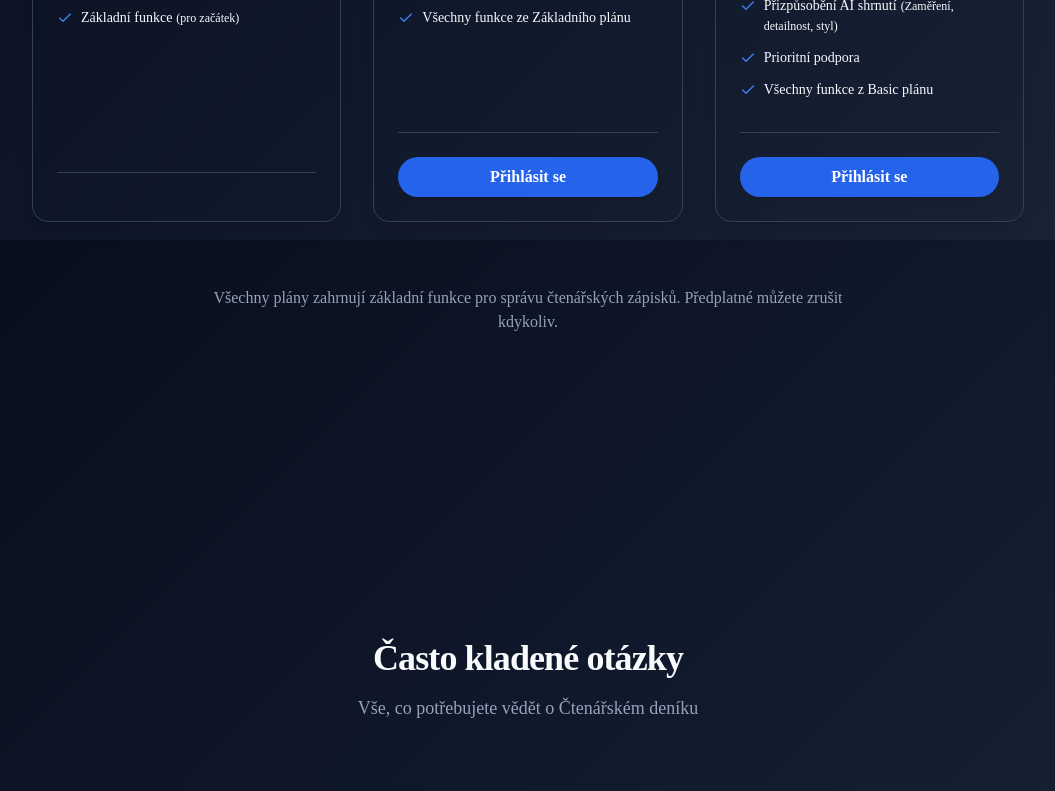
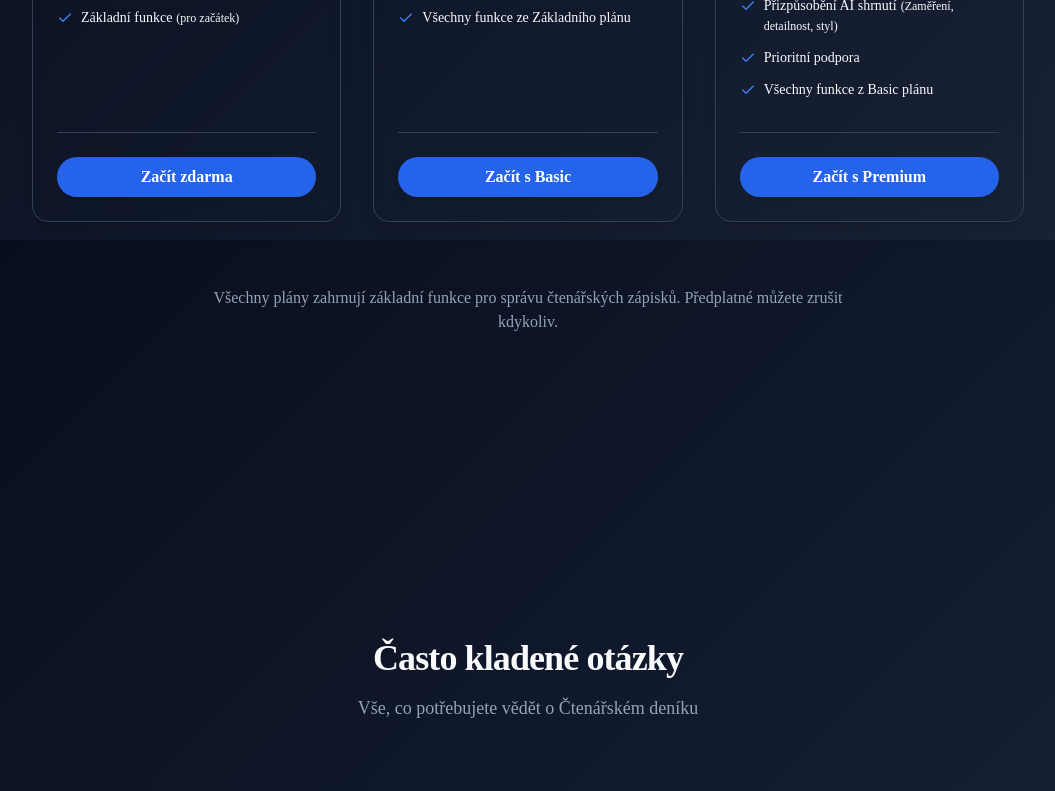
Before and after one commit to VilemB/ectenarak, a Next.js app: page / in a window 1280 px wide. Shown: the part 2160-2951 px from the top of the page, without its empty margins (112-1167 px from the left). Built offline with nearby package versions, Linux system fonts and the light colour scheme; no server answers.

Commit message:
UI improve

```diff
--- a/src/app/subscription/page.tsx
+++ b/src/app/subscription/page.tsx
@@ -363,9 +363,7 @@ export default function SubscriptionPage() {
                   color: "bg-[#2a3548] text-muted-foreground",
                 }}
                 isCurrentPlan={currentTier === "free"}
-                buttonText={
-                  currentTier === "free" ? "Aktuální plán" : "Vybrat plán"
-                }
+                buttonText={null}
                 onSelect={() => {
                   /* No action needed? Or maybe cancellation logic */
                 }}
--- a/src/components/LandingPage.tsx
+++ b/src/components/LandingPage.tsx
@@ -374,10 +374,8 @@ export default function LandingPage() {
                       isCurrentPlan={false}
                       isLoading={false}
                       isSelected={false}
-                      buttonText={null}
-                      onSelect={() => {
-                        /* No action needed if button is hidden */
-                      }}
+                      buttonText="Začít zdarma"
+                      onSelect={() => handleSubscriptionSelect("free")}
                       features={[
                         {
                           name: `Až ${SUBSCRIPTION_LIMITS.free.maxBooks} knih v knihovně`,
@@ -417,7 +415,7 @@ export default function LandingPage() {
                       isLoading={false}
                       isSelected={false}
                       buttonText={
-                        isAuthenticated ? "Vybrat předplatné" : "Přihlásit se"
+                        isAuthenticated ? "Vybrat Basic" : "Začít s Basic"
                       }
                       onSelect={() => handleSubscriptionSelect("basic")}
                       features={[
@@ -458,7 +456,7 @@ export default function LandingPage() {
                       isLoading={false}
                       isSelected={false}
                       buttonText={
-                        isAuthenticated ? "Vybrat předplatné" : "Přihlásit se"
+                        isAuthenticated ? "Vybrat Premium" : "Začít s Premium"
                       }
                       onSelect={() => handleSubscriptionSelect("premium")}
                       features={[
--- a/src/components/SubscriptionCard.tsx
+++ b/src/components/SubscriptionCard.tsx
@@ -65,9 +65,12 @@ const SubscriptionCard: React.FC<SubscriptionCardProps> = ({
     <motion.div
       variants={itemVariants}
       className={cn(
-        "relative flex flex-col h-full rounded-2xl border border-border/20 bg-card/80 p-6 shadow-lg backdrop-blur-sm",
-        isCurrentPlan ? "border-blue-500 ring-2 ring-blue-500/50" : "",
-        isSelected ? "border-white" : ""
+        "relative flex flex-col h-full rounded-2xl border p-6 shadow-lg backdrop-blur-sm",
+        "border-border/20 bg-card/80",
+        isCurrentPlan &&
+          "border-blue-500 border-2 bg-blue-900/10 ring-1 ring-blue-500/60",
+        isSelected && "border-white ring-2 ring-white/80",
+        isCurrentPlan && isSelected && "border-blue-500 ring-1 ring-blue-500/60"
       )}
     >
       {badge && (
@@ -75,6 +78,12 @@ const SubscriptionCard: React.FC<SubscriptionCardProps> = ({
           className={`absolute top-0 right-6 -translate-y-1/2 rounded-full px-3 py-1 text-xs font-semibold ${badge.color}`}
         >
           {badge.text}
+        </div>
+      )}
+
+      {isCurrentPlan && (
+        <div className="absolute top-4 left-4 bg-blue-600 text-white text-xs font-semibold px-3 py-1 rounded-full shadow-md">
+          Aktuální plán
         </div>
       )}
 
@@ -130,18 +139,15 @@ const SubscriptionCard: React.FC<SubscriptionCardProps> = ({
       </ul>
 
       <div className="mt-8 pt-6 border-t border-border/20">
-        {buttonText && (
+        {buttonText && !isCurrentPlan && (
           <Button
             onClick={onSelect}
-            disabled={disabled || isLoading || isCurrentPlan}
+            disabled={disabled || isLoading}
             className={cn(
               "w-full transition-all duration-300 shadow-md text-base font-semibold py-3 rounded-full",
-              isCurrentPlan &&
-                "bg-muted/50 text-muted-foreground cursor-not-allowed",
-              !isCurrentPlan &&
-                (disabled
-                  ? "bg-gray-600 hover:bg-gray-500 cursor-not-allowed opacity-60"
-                  : "bg-blue-600 hover:bg-blue-700 text-white"),
+              disabled
+                ? "bg-gray-600 hover:bg-gray-500 cursor-not-allowed opacity-60"
+                : "bg-blue-600 hover:bg-blue-700 text-white",
               isLoading && "opacity-70 cursor-wait",
               isSelected &&
                 "ring-2 ring-offset-2 ring-offset-background ring-white"
```
